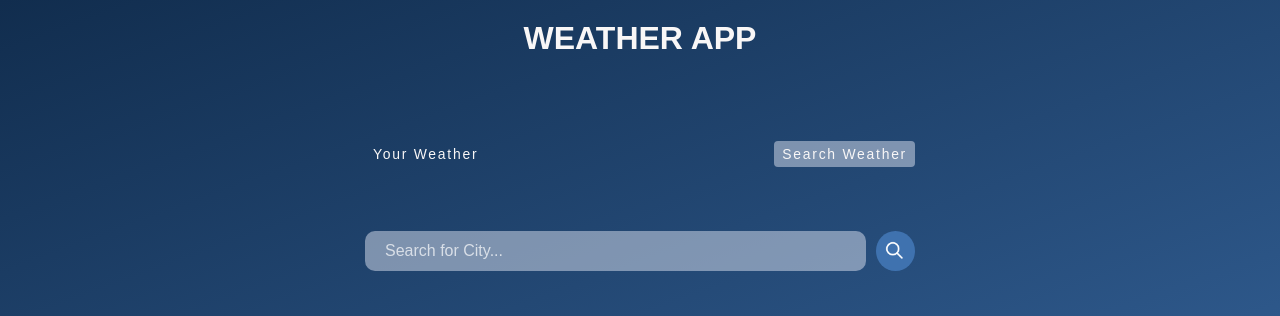
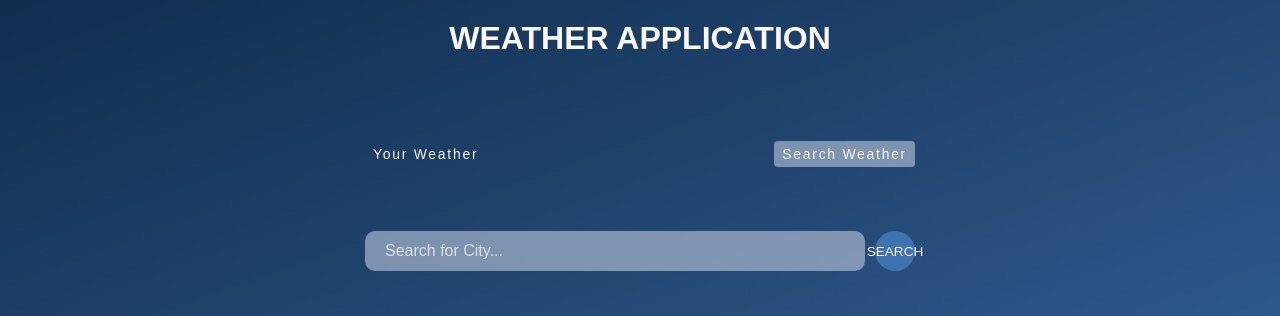
Before and after one commit to AKSHAY903/Weather---Application, a plain HTML site: page index.html in a window 1280 px wide. Both pictures are taken after a click on the element "Search Weather". Shown: the top 316 px of the page. Drawn offline with Linux system fonts and the light colour scheme.

Commit message:
Update index.html

```diff
--- a/index.html
+++ b/index.html
@@ -14,7 +14,7 @@
 
     <div class="wrapper">
 
-        <h1>Weather App</h1>
+        <h1>Weather Application</h1>
 
         <div class="tab-container">
             <p class="tab" data-userWeather>Your Weather</p>
@@ -35,7 +35,8 @@
             <form class="form-container" data-searchForm>
                 <input placeholder="Search for City..." data-searchInput>
                 <button class="btn" type="submit">
-                    <img src="./assets/search.webp"  width="20" height="20" loading="lazy">
+                    <!--<img src="./assets/search.webp"  width="20" height="20" loading="lazy"> -->
+                    Search
                 </button>
             </form>
 
```
